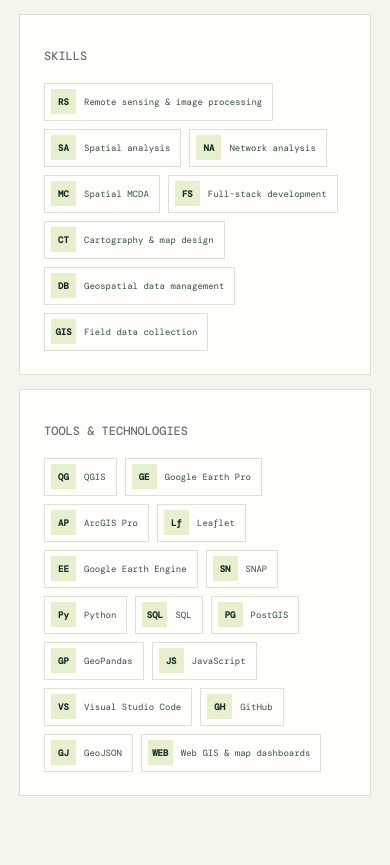
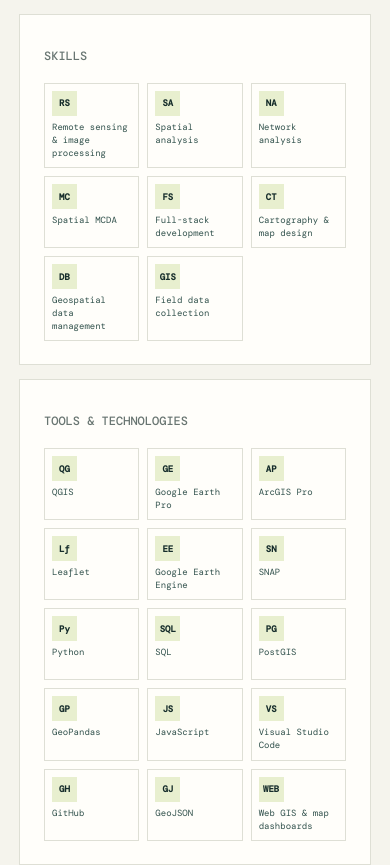
Before and after one commit to Olamn-WebGIS/GIS-Portfolio, a plain HTML site: page index.html in a window 390 px wide. Shown: the part 4476-5341 px from the top of the page. Drawn offline with nearby package versions, Linux system fonts and the light colour scheme.

Commit message:
Update website

```diff
--- a/index.html
+++ b/index.html
@@ -150,6 +150,8 @@
       .work-card-content { align-items: flex-start; flex-direction: column; gap: 18px; padding: 22px; }
       .about-grid { grid-template-columns: 1fr; gap: 21px; }
       .profile-grid { grid-template-columns: 1fr; }
+      .skills-list { display: grid; grid-template-columns: repeat(3, minmax(0, 1fr)); }
+      .skills-list > span { min-width: 0; min-height: 72px; align-items: stretch; flex-direction: column; gap: 5px; padding: 7px; line-height: 1.45; }
       .contact { padding: 56px 0; }
       .contact-inner { align-items: flex-start; flex-direction: column; gap: 23px; }
       .contact h2 { font-size: 36px; }
```
